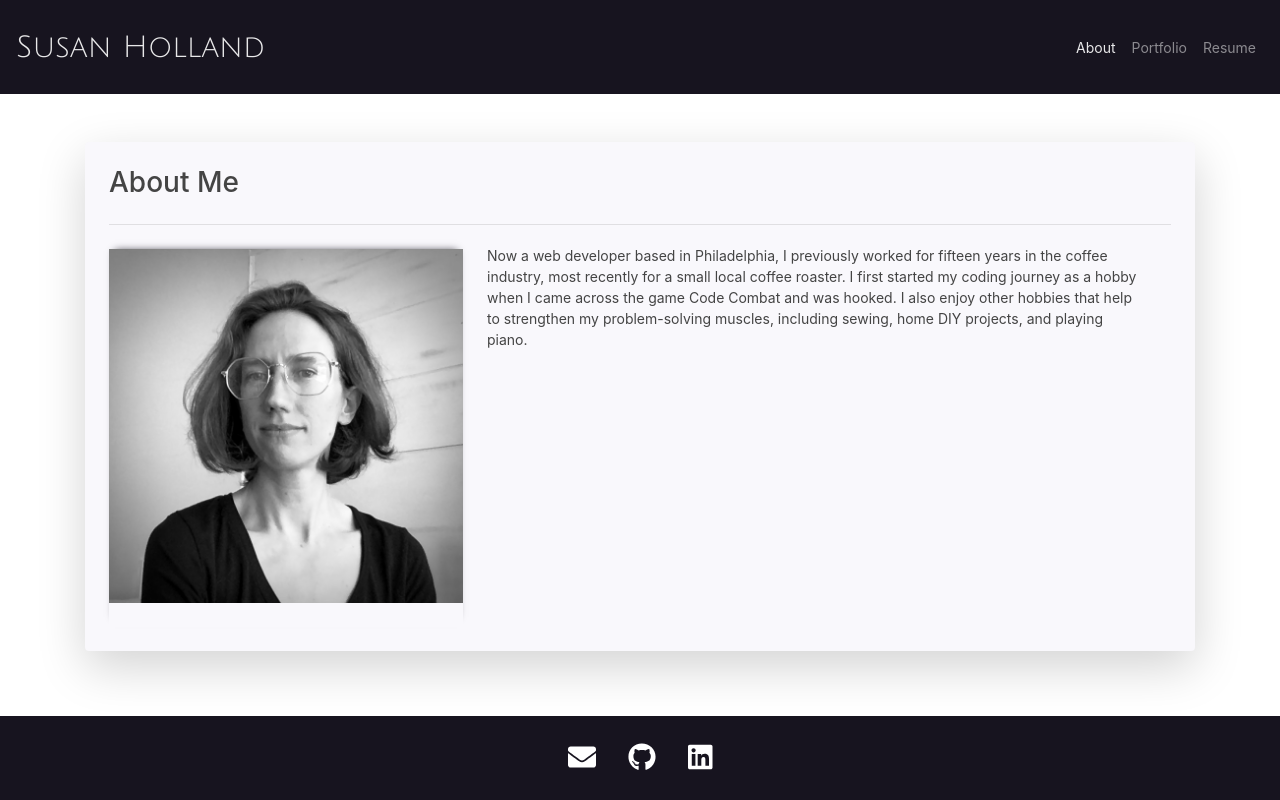
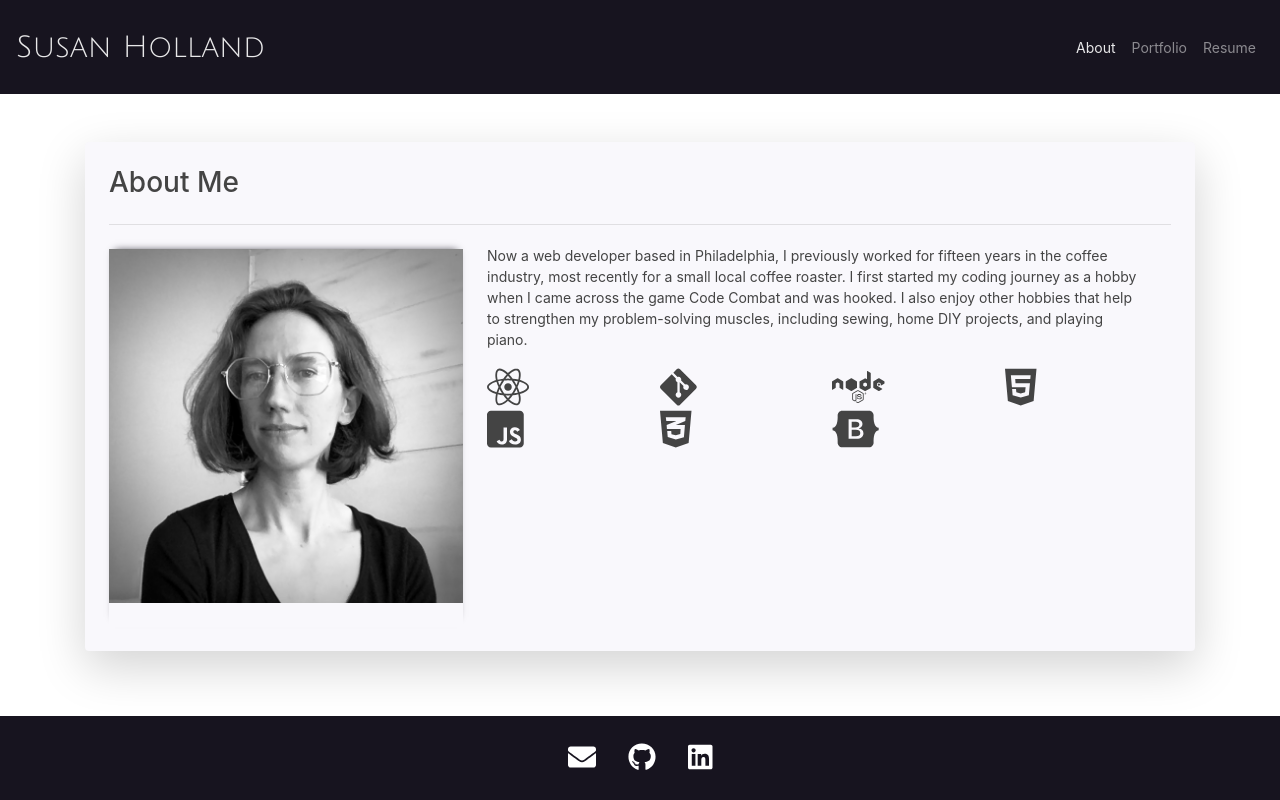
Before and after one commit to SEGH/SEGHPortfolio, a React (Create React App) app: page / in a window 1280 px wide. Built offline with nearby package versions, Linux system fonts and the light colour scheme; a web font is replaced by a local one.

Commit message:
Added skill icons

```diff
--- a/src/components/pages/About.js
+++ b/src/components/pages/About.js
@@ -1,6 +1,8 @@
 import React from "react";
 import image from "../../assets/bioimage.jpeg";
 import { Jumbotron, Card, CardText, CardBody, Row, Col } from "reactstrap";
+import { FontAwesomeIcon } from "@fortawesome/react-fontawesome";
+import { faReact, faGitAlt, faNode, faHtml5, faJsSquare, faCss3Alt, faBootstrap } from "@fortawesome/free-brands-svg-icons";
 
 export default function About() {
     return (
@@ -27,6 +29,43 @@ export default function About() {
                                 enjoy other hobbies that help to strengthen my problem-solving muscles, including
                                 sewing, home DIY projects, and playing piano.
                             </CardText>
+
+                            <Row id="skillIcons">
+                                <Col xs="4" md="3">
+                                    <FontAwesomeIcon icon={faReact} spin size="3x" />
+                                </Col>
+                                <Col xs="4" md="3">
+                                    <FontAwesomeIcon icon={faGitAlt} size="3x" />
+                                </Col>
+                                <Col xs="4" md="3">
+                                    <FontAwesomeIcon icon={faNode} size="3x" />
+                                </Col>
+                                <Col  xs="4" md="3">
+                                    <FontAwesomeIcon icon={faHtml5} size="3x" />
+                                </Col>
+                                <Col xs="4" md="3">
+                                    <FontAwesomeIcon icon={faJsSquare} size="3x" />
+                                </Col>
+                                <Col xs="4" md="3">
+                                    <FontAwesomeIcon icon={faCss3Alt} size="3x" />
+                                </Col>
+                                <Col xs="4" md="3">
+                                    <FontAwesomeIcon icon={faBootstrap} size="3x" />
+                                </Col>
+                                <Col xs="4" md="3">
+                                    <i className="fab icon-mysql" style={{ fontSize: "3em", position: "relative", top: "-10px"}}></i>
+                                </Col>
+                                <Col xs="4" md="3">
+                                    <i className="fab icon-mongodb" style={{ fontSize: "3em", position: "relative", top: "-10px"}}></i>
+                                </Col>
+                                <Col xs="4" md="3">
+                                    <i className="fab icon-heroku" style={{ fontSize: "3em", position: "relative", top: "-10px"}}></i>
+                                </Col>
+                                <Col xs="4" md="3">
+                                    <i className="fab icon-jquery" style={{ fontSize: "3em", position: "relative", top: "-10px"}}></i>
+                                </Col>
+                            </Row>
+
                         </CardBody>
                     </Col>
 
```
